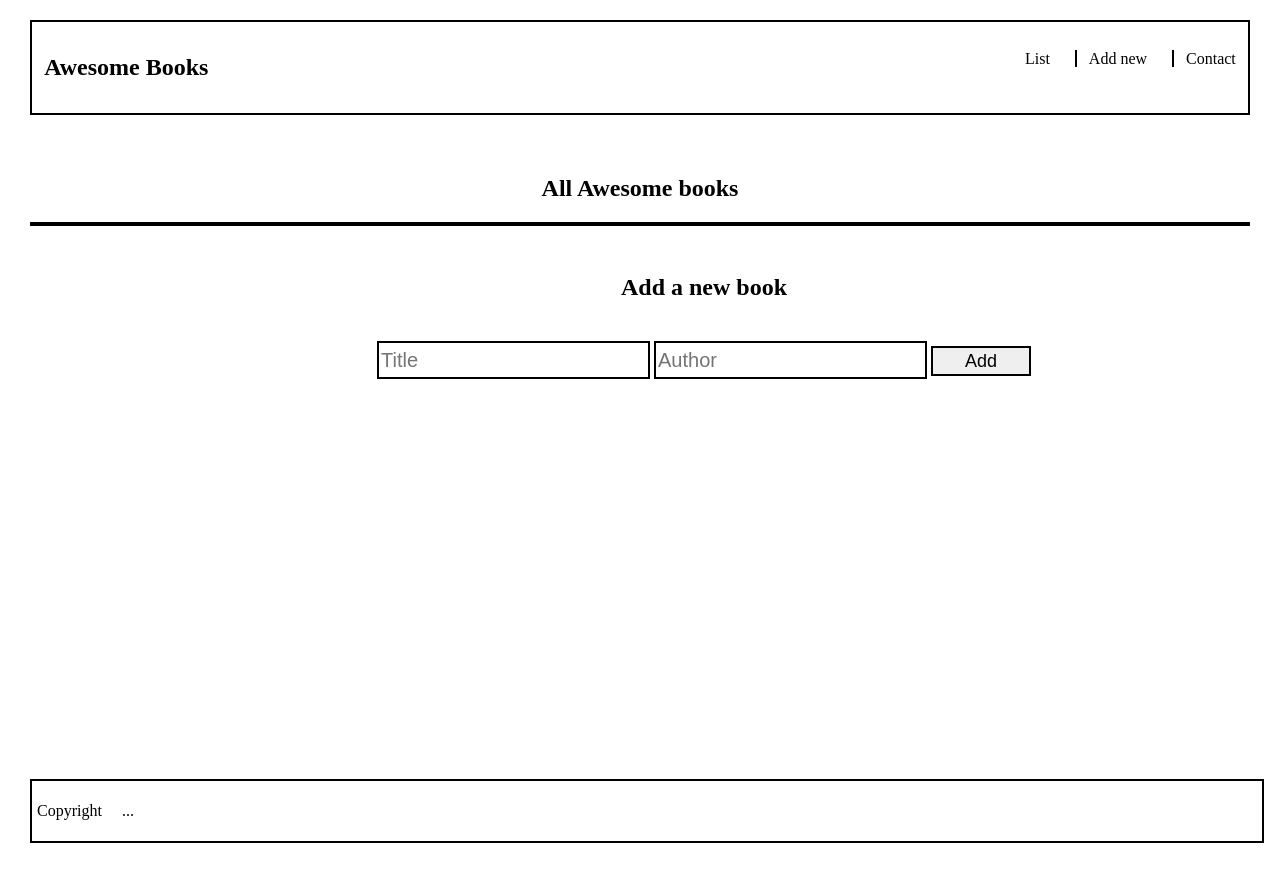
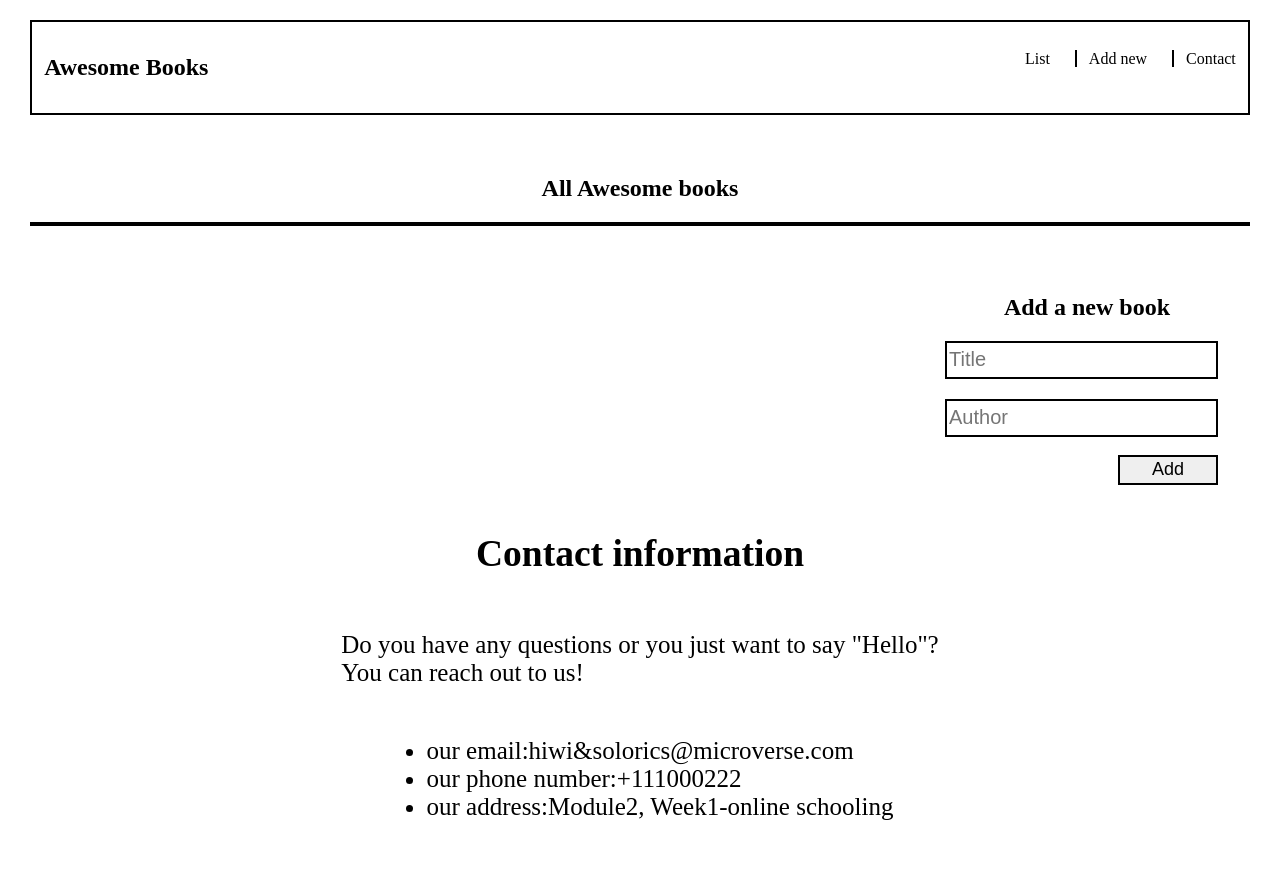
Before and after one commit to hiwina/Awesome-books, a website: page index.html in a window 1280 px wide. Shown: the top 882 px of the page. Drawn offline with Linux system fonts and the light colour scheme.

Commit message:
add contact section to html

```diff
--- a/index.html
+++ b/index.html
@@ -34,8 +34,15 @@
         <button type="submit" class="addbtn">Add</button>
     </form>
     </section>
-
-
+    <section class="contact" id="contacts">
+        <h1 class="heading">Contact information</h1>
+        <p id="p">Do you have any questions or you just want to say "Hello"? <br> You can reach out to us!</p>
+        <ul id="co-ul" class="co-ul">
+          <li id="email">our email:hiwi&solorics@microverse.com </li>
+          <li id="email">our phone number:+111000222</li>
+          <li id="email">our address:Module2, Week1-online schooling</li>
+        </ul>
+    </section>
      <footer>
      <p>Copyright</p>
      <p>...</p>
--- a/styles.css
+++ b/styles.css
@@ -39,18 +39,17 @@ a {
 }
 
 #book-form {
-  /* display: flex;
-  flex-direction: column; */
+  display: flex;
+  flex-direction: column;
   margin-top: 3em;
   align-items: flex-end;
-  margin-left: 8em;
+  margin-left: 50%;
 }
 
 #book-form,
 h2 {
   text-align: center;
-
-  /* margin-right: 3em; */
+  margin-right: 2em;
 }
 
 #book-list {
@@ -131,6 +130,7 @@ input {
   justify-content: space-around;
   align-items: center;
   width: 100%;
+  font-size: 25px;
 }
 
 footer {
```
